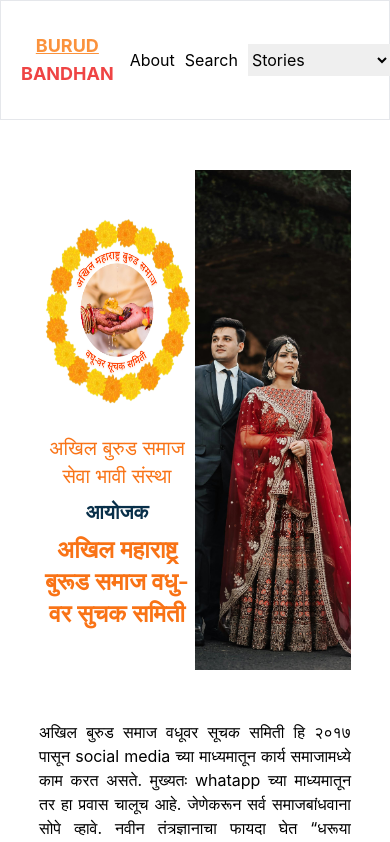
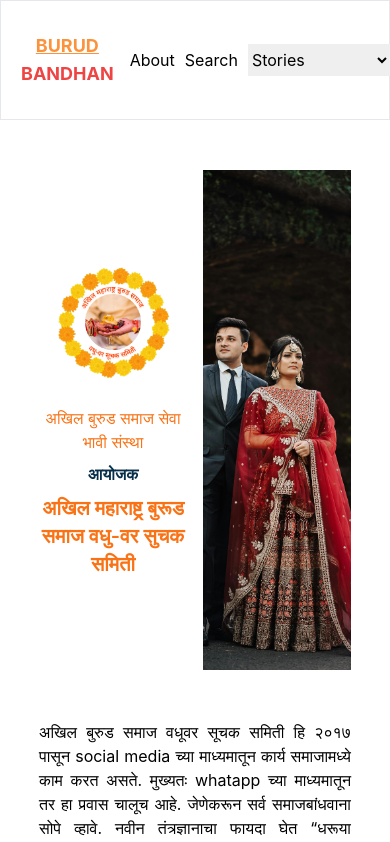
Before and after one commit to Increditex-Software-Solutions-Pvt-Ltd/new_BurudBandhan, a React (Create React App) app in the folder frontend/: page /about in a window 390 px wide. Shown: the top 842 px of the page. Built offline with nearby package versions, Linux system fonts and the light colour scheme.

Commit message:
about us top section is responsive now

```diff
--- a/frontend/src/Components/About/TopSection.jsx
+++ b/frontend/src/Components/About/TopSection.jsx
@@ -10,18 +10,18 @@ const TopSection = () => {
   return (
     <div>
         <div
-        className='w-[80%] m-auto my-[50px] flex justify-center items-center h-[500px]'
+        className='w-[80%] m-auto my-[50px] flex justify-center gap-4 items-center h-[500px]'
         >
             {/* <img className='w-full' src={marriageHandImage} alt='image_1' /> */}
 
             <div className='w-1/2 '>
                 {/* logo image */}
-                <img className='w-[200px] h-[200px] m-auto mb-6' src={burudBandhan_logo} alt='logo' />
+                <img className='w-[120px] h-[120px] lg:w-[200px] lg:h-[200px] m-auto mb-6' src={burudBandhan_logo} alt='logo' />
 
                 <div className='flex flex-col gap-2'>
-                  <p className='text-xl text-orange-500'>अखिल बुरुड समाज सेवा भावी संस्था</p>
-                  <p className='text-xl font-bold text-sky-950'>आयोजक</p>
-                  <h1 className='text-2xl font-semibold text-orange-500'>अखिल महाराष्ट्र बुरूड समाज वधु-वर सुचक समिती</h1>
+                  <p className=' lg:text-xl text-orange-500'>अखिल बुरुड समाज सेवा भावी संस्था</p>
+                  <p className='lg:text-xl font-bold text-sky-950'>आयोजक</p>
+                  <h1 className='text-xl lg:text-2xl font-semibold text-orange-500'>अखिल महाराष्ट्र बुरूड समाज वधु-वर सुचक समिती</h1>
                 </div>
             </div>
 
```
